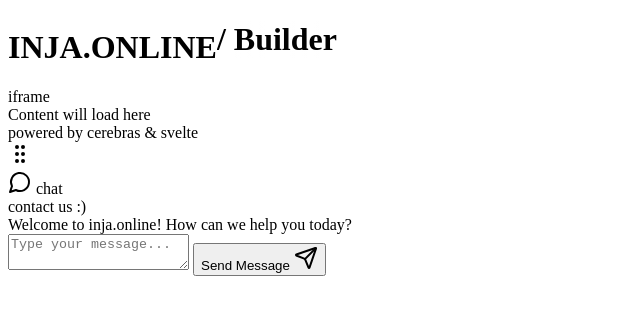
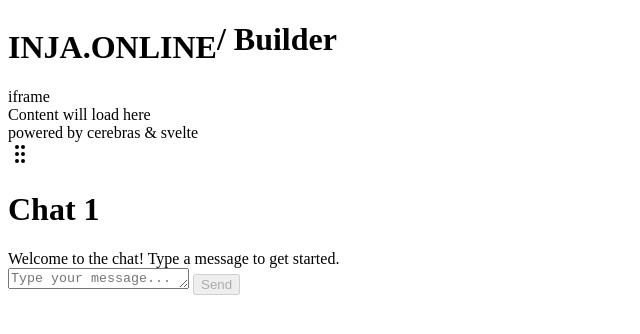
Before and after one commit to inja-online/cerebras-hacketon-web-builder, a SvelteKit app: page /s/1 in a window 1280 px wide. Shown: the top 334 px of the page, without its empty margins (0-640 px from the left). Built offline with nearby package versions, Linux system fonts and the light colour scheme.

Commit message:
feat: Enhance chat functionality with message handling and API integration

```diff
--- /dev/null
+++ b/src/lib/api.ts
@@ -0,0 +1,49 @@
+import type { ChatRequest, ChatResponse } from './types.js';
+
+export async function sendChatMessage(message: string, chatId: string): Promise<ChatResponse> {
+	try {
+		const chatHistory = [
+			{
+				role: 'user' as const,
+				content: message
+			}
+		];
+
+		const response = await fetch('/api/chat', {
+			method: 'POST',
+			headers: {
+				'Content-Type': 'application/json'
+			},
+			body: JSON.stringify({
+				systemPrompt: 'You are a helpful assistant for web development. Provide clear, concise responses.',
+				chatHistory
+			})
+		});
+
+		if (!response.ok) {
+			throw new Error(`HTTP error! status: ${response.status}`);
+		}
+
+		const data = await response.json();
+
+		if (data.success) {
+			return {
+				content: data.content || data.rawContent || '',
+				success: true
+			};
+		} else {
+			return {
+				content: '',
+				success: false,
+				error: data.error || 'Unknown error occurred'
+			};
+		}
+	} catch (error) {
+		console.error('Failed to send chat message:', error);
+		return {
+			content: '',
+			success: false,
+			error: error instanceof Error ? error.message : 'Unknown error occurred'
+		};
+	}
+}
--- a/src/lib/components/chat/ChatMessage.svelte
+++ b/src/lib/components/chat/ChatMessage.svelte
@@ -3,7 +3,7 @@
     import BotMessage from "./messages/BotMessage.svelte";
     import ServerMessage from "./messages/ServerMessage.svelte";
     import ThinkingMessage from "./messages/ThinkingMessage.svelte";
-    import type { ChatEvent } from "./markdown/types";
+    import type { ChatEvent } from "$lib/types";
 
     interface Props {
         event: ChatEvent;
--- a/src/routes/s/[id]/+page.svelte
+++ b/src/routes/s/[id]/+page.svelte
@@ -1,14 +1,33 @@
-<script>
+<script lang="ts">
 	import { GripVertical } from "@lucide/svelte";
 	import { onMount } from "svelte";
+	import { page } from "$app/stores";
+	import { sendChatMessage } from "$lib/api.js";
+	import type {
+		ChatEvent,
+		UserChatEvent,
+		BotChatEvent,
+		ThinkingChatEvent,
+		ServerChatEvent,
+	} from "$lib/types.js";
 	import Header from "$lib/components/Header.svelte";
 	import Footer from "$lib/components/Footer.svelte";
-	import ChatLayout from "$lib/components/chat/ChatLayout.svelte";
 
+	// Original resizing state
 	let leftPanelWidth = $state(70);
 	let isResizing = $state(false);
 	let containerRef;
 
+	// Chat state
+	let messages: ChatEvent[] = $state([]);
+	let messageInput = $state("");
+	let isLoading = $state(false);
+	let messagesContainer: HTMLElement | undefined = $state();
+
+	const chatId = $page.params.id;
+	const userId = "user-1"; // This should come from authentication
+
+	// Original resizing functions
 	function startResize(e) {
 		isResizing = true;
 		document.addEventListener("mousemove", handleResize);
@@ -33,7 +52,127 @@
 		document.removeEventListener("mouseup", stopResize);
 	}
 
+	// Chat functions
+	function generateId(): string {
+		return `${Date.now()}-${Math.random().toString(36).substr(2, 9)}`;
+	}
+
+	function addUserMessage(content: string): void {
+		const userMessage: UserChatEvent = {
+			id: generateId(),
+			type: "user",
+			userId,
+			content,
+			timestamp: new Date(),
+		};
+		messages = [...messages, userMessage];
+	}
+
+	function addThinkingMessage(): string {
+		const thinkingMessage: ThinkingChatEvent = {
+			id: generateId(),
+			type: "thinking",
+			timestamp: new Date(),
+		};
+		messages = [...messages, thinkingMessage];
+		return thinkingMessage.id;
+	}
+
+	function replaceThinkingWithBotMessage(
+		thinkingId: string,
+		content: string,
+	): void {
+		const botMessage: BotChatEvent = {
+			id: generateId(),
+			type: "bot",
+			content,
+			timestamp: new Date(),
+		};
+
+		messages = messages.map((msg) =>
+			msg.id === thinkingId ? botMessage : msg,
+		);
+	}
+
+	function addServerMessage(content: string): void {
+		const serverMessage: ServerChatEvent = {
+			id: generateId(),
+			type: "server",
+			content,
+			timestamp: new Date(),
+		};
+		messages = [...messages, serverMessage];
+	}
+
+	function scrollToBottom(): void {
+		if (messagesContainer) {
+			setTimeout(() => {
+				messagesContainer.scrollTop = messagesContainer.scrollHeight;
+			}, 10);
+		}
+	}
+
+	async function handleSendMessage(): Promise<void> {
+		if (!messageInput.trim() || isLoading) return;
+
+		const userMessageContent = messageInput.trim();
+		messageInput = "";
+		isLoading = true;
+
+		// Add user message
+		addUserMessage(userMessageContent);
+		scrollToBottom();
+
+		// Add thinking indicator
+		const thinkingId = addThinkingMessage();
+		scrollToBottom();
+
+		try {
+			// Send message to API
+			const response = await sendChatMessage(userMessageContent, chatId);
+
+			if (response.success) {
+				// Replace thinking with bot response
+				replaceThinkingWithBotMessage(thinkingId, response.content);
+			} else {
+				// Remove thinking and add error message
+				messages = messages.filter((msg) => msg.id !== thinkingId);
+				addServerMessage(
+					`Error: ${response.error || "Failed to get response"}`,
+				);
+			}
+		} catch (error) {
+			// Remove thinking and add error message
+			messages = messages.filter((msg) => msg.id !== thinkingId);
+			addServerMessage(
+				"Error: Failed to send message. Please try again.",
+			);
+		} finally {
+			isLoading = false;
+			scrollToBottom();
+		}
+	}
+
+	function handleKeyPress(event: KeyboardEvent): void {
+		if (event.key === "Enter" && !event.shiftKey) {
+			event.preventDefault();
+			handleSendMessage();
+		}
+	}
+
+	function formatTime(timestamp: Date): string {
+		return timestamp.toLocaleTimeString("en-US", {
+			hour: "2-digit",
+			minute: "2-digit",
+		});
+	}
+
 	onMount(() => {
+		// Add welcome message
+		addServerMessage("Welcome to the chat! Type a message to get started.");
+		scrollToBottom();
+
+		// Cleanup for resize listeners
 		return () => {
 			document.removeEventListener("mousemove", handleResize);
 			document.removeEventListener("mouseup", stopResize);
@@ -85,6 +224,109 @@
 		</div>
 
 		<!-- Chat Sidebar (Right) -->
-		<ChatLayout />
+		<div class="flex-1 flex flex-col">
+			<!-- Header -->
+			<header class="border-b border-zinc-800 p-4">
+				<h1 class="text-xl font-semibold text-zinc-100">
+					Chat {chatId}
+				</h1>
+			</header>
+
+			<!-- Messages Container -->
+			<div
+				bind:this={messagesContainer}
+				class="flex-1 overflow-y-auto p-4 space-y-4"
+			>
+				{#each messages as message (message.id)}
+					<div class="flex flex-col space-y-2">
+						{#if message.type === "user"}
+							<div class="flex justify-end">
+								<div
+									class="bg-zinc-700 rounded-lg px-4 py-2 max-w-md"
+								>
+									<p class="text-zinc-100">
+										{message.content}
+									</p>
+									<span
+										class="text-xs text-zinc-400 mt-1 block"
+									>
+										{formatTime(message.timestamp)}
+									</span>
+								</div>
+							</div>
+						{:else if message.type === "bot"}
+							<div class="flex justify-start">
+								<div
+									class="bg-zinc-800 rounded-lg px-4 py-2 max-w-md border border-zinc-700"
+								>
+									<p class="text-zinc-100">
+										{message.content}
+									</p>
+									<span
+										class="text-xs text-zinc-400 mt-1 block"
+									>
+										{formatTime(message.timestamp)}
+									</span>
+								</div>
+							</div>
+						{:else if message.type === "thinking"}
+							<div class="flex justify-start">
+								<div
+									class="bg-zinc-800 rounded-lg px-4 py-2 border border-zinc-700"
+								>
+									<div class="flex items-center space-x-2">
+										<div class="flex space-x-1">
+											<div
+												class="w-2 h-2 bg-zinc-500 rounded-full animate-pulse"
+											></div>
+											<div
+												class="w-2 h-2 bg-zinc-500 rounded-full animate-pulse"
+												style="animation-delay: 0.2s"
+											></div>
+											<div
+												class="w-2 h-2 bg-zinc-500 rounded-full animate-pulse"
+												style="animation-delay: 0.4s"
+											></div>
+										</div>
+										<span class="text-zinc-400 text-sm"
+											>Thinking...</span
+										>
+									</div>
+								</div>
+							</div>
+						{:else if message.type === "server"}
+							<div class="flex justify-center">
+								<div
+									class="bg-zinc-900 rounded-lg px-3 py-1 text-sm text-zinc-400 border border-zinc-800"
+								>
+									{message.content}
+								</div>
+							</div>
+						{/if}
+					</div>
+				{/each}
+			</div>
+
+			<!-- Input Area -->
+			<div class="border-t border-zinc-800 p-4">
+				<div class="flex space-x-3">
+					<textarea
+						bind:value={messageInput}
+						onkeypress={handleKeyPress}
+						placeholder="Type your message..."
+						disabled={isLoading}
+						class="flex-1 bg-zinc-800 border border-zinc-700 rounded-lg px-4 py-2 text-zinc-100 placeholder-zinc-400 resize-none focus:ring-2 focus:ring-zinc-600 focus:border-transparent transition-all duration-200 disabled:opacity-50 disabled:cursor-not-allowed"
+						rows="1"
+					></textarea>
+					<button
+						onclick={handleSendMessage}
+						disabled={!messageInput.trim() || isLoading}
+						class="bg-zinc-700 hover:bg-zinc-600 disabled:bg-zinc-800 disabled:text-zinc-500 text-zinc-100 px-6 py-2 rounded-lg font-medium transition-colors duration-200 disabled:cursor-not-allowed"
+					>
+						{isLoading ? "Sending..." : "Send"}
+					</button>
+				</div>
+			</div>
+		</div>
 	</div>
 </div>
```
Also changed, not shown: src/lib/types.ts (+14 -6 lines).
